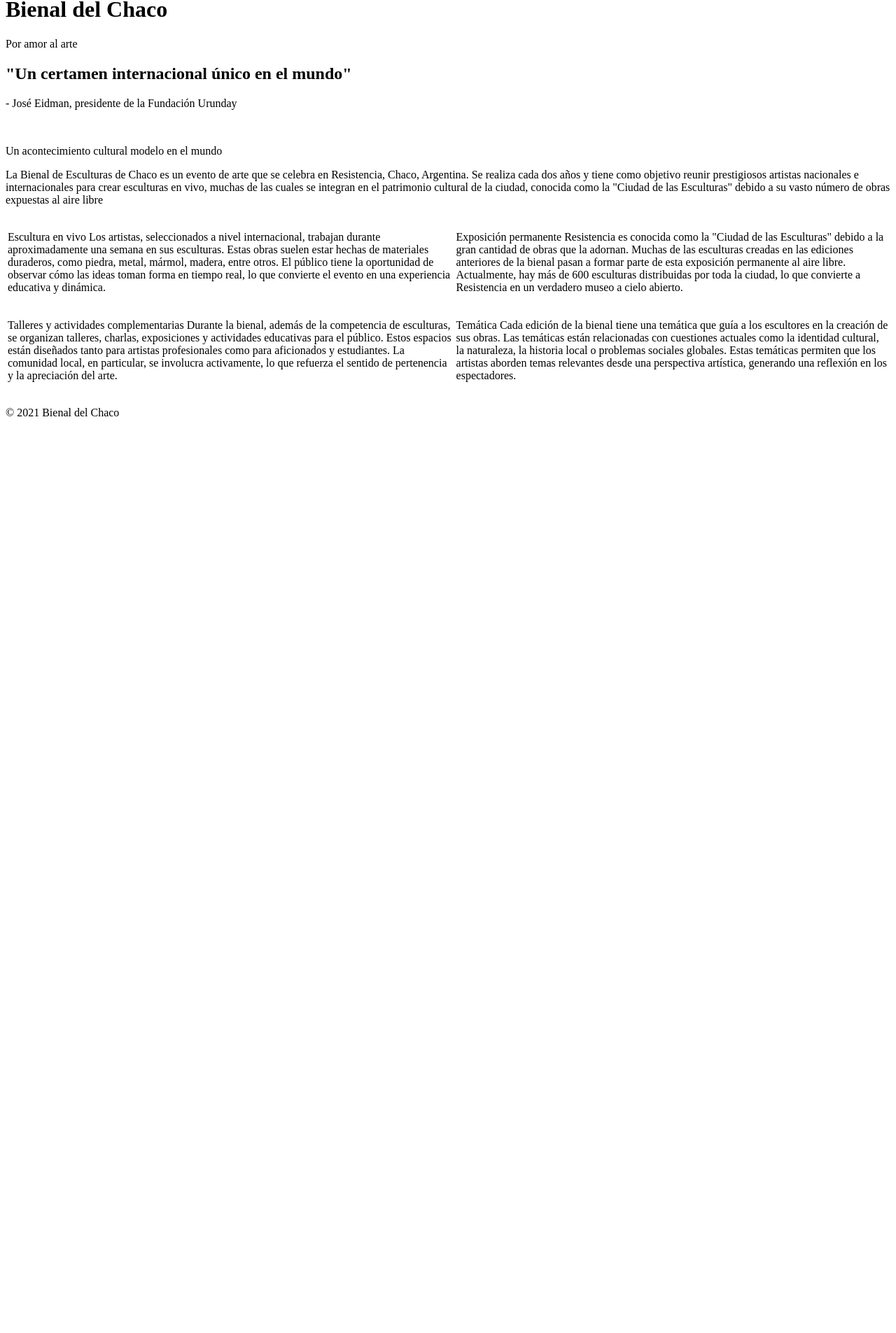
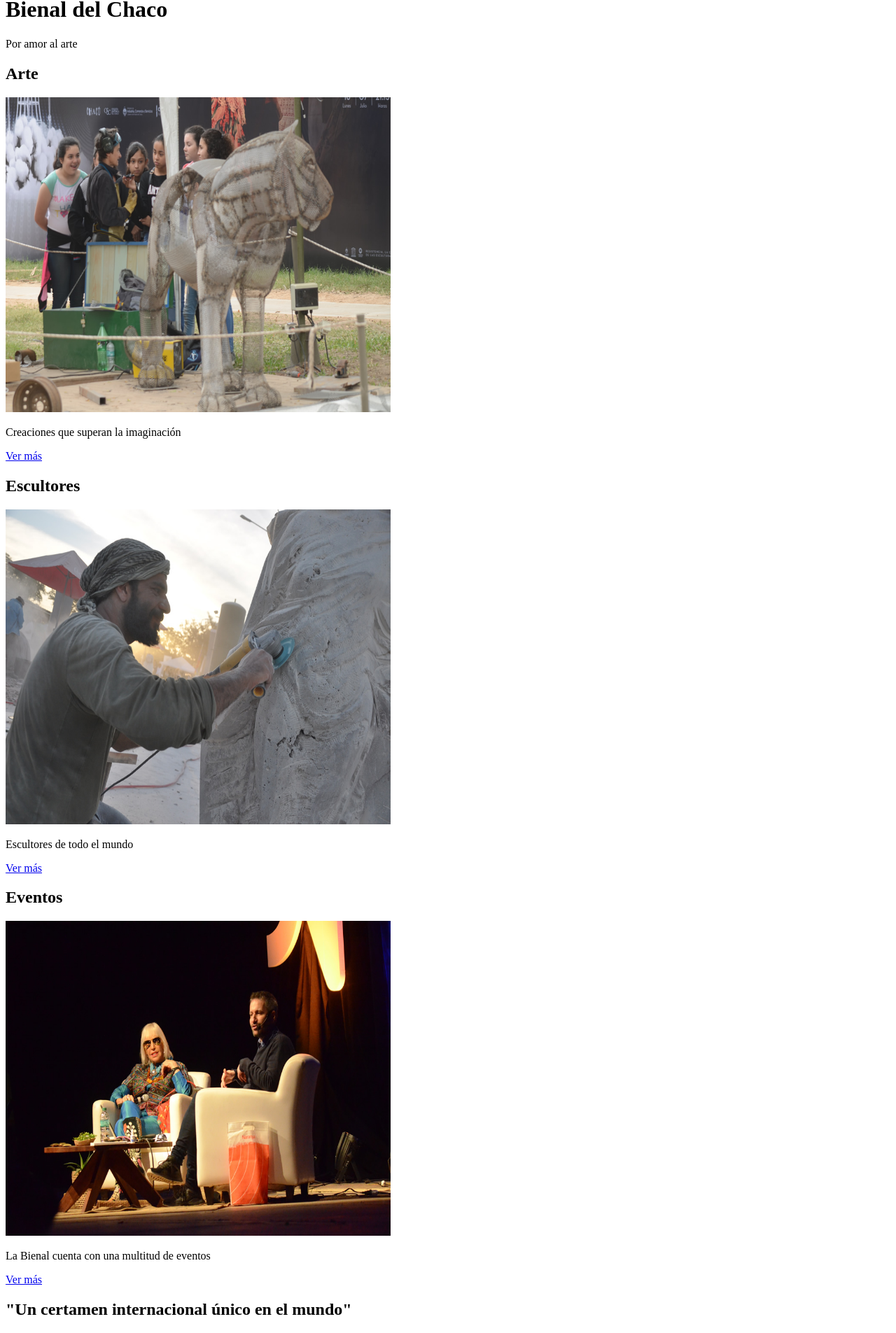
Before and after one commit to FRRe-DS/2024-01-TPI, a Next.js app: page / in a window 1280 px wide. Shown: the part 88-1993 px from the top of the page at 70% size. Before the commit the page ends 800 px from the top, so only its background shows below. Built offline with nearby package versions, Linux system fonts and the light colour scheme.

Commit message:
Prototipo de Navegacion con Imagenes ilustrativas

```diff
--- a/src/app/layout.jsx
+++ b/src/app/layout.jsx
@@ -1,6 +1,6 @@
 import localFont from "next/font/local";
 import "./ui/globals.css";
-import Image from 'next/image';
+import Image from "next/image";
 import Logo from "/public/BienalLogo.png";
 
 const geistSans = localFont({
@@ -19,21 +19,33 @@ export const metadata = {
   description: "Generated by create next app",
 };
 
-export default function RootLayout({ children }){
+function RootHeader() {
   return (
-        <html lang="en">
-            <body>
     <header>
-                <Image src={Logo} alt = "Bienal Logo" />
+      <Image src={Logo} alt="Bienal Logo" />
       <div>
         <h1>Bienal del Chaco</h1>
         <p>Por amor al arte</p>
       </div>
     </header>
-              {children}
+  );
+}
+
+function RootFooter() {
+  return (
     <footer>
       <p>© 2021 Bienal del Chaco</p>
     </footer>
+  );
+}
+
+export default function RootLayout({ children }) {
+  return (
+    <html lang="en">
+      <body>
+        <RootHeader />
+        {children}
+        <RootFooter />
       </body>
     </html>
   );
--- a/src/app/page.jsx
+++ b/src/app/page.jsx
@@ -1,84 +1,78 @@
-export default function Home(){
+import ImageBar from "./ui/imageBar";
+
+export default function Home() {
   return (
     <>
       <main>
         <section>
+          <ImageBar />
+        </section>
+        <section>
           <h1>"Un certamen internacional único en el mundo"</h1>
           <p>- José Eidman, presidente de la Fundación Urunday</p>
-                    <img />
         </section>
 
         <div>
           <p> Un acontecimiento cultural modelo en el mundo </p>
 
           <p>
-                        La Bienal de Esculturas de Chaco es un evento de arte que se celebra en Resistencia, Chaco, Argentina.
-                        Se realiza cada dos años y tiene como objetivo reunir prestigiosos artistas nacionales e internacionales
-                        para crear esculturas en vivo, muchas de las cuales se integran en el patrimonio cultural de la ciudad,
-                        conocida como la "Ciudad de las Esculturas" debido a su vasto número de obras expuestas al aire libre
+            La Bienal de Esculturas de Chaco es un evento de arte que se celebra
+            en Resistencia, Chaco, Argentina. Se realiza cada dos años y tiene
+            como objetivo reunir prestigiosos artistas nacionales e
+            internacionales para crear esculturas en vivo, muchas de las cuales
+            se integran en el patrimonio cultural de la ciudad, conocida como la
+            "Ciudad de las Esculturas" debido a su vasto número de obras
+            expuestas al aire libre
           </p>
           <table>
             <tbody>
-                    <tr id='row-1'>
-                        <td id='colum-1.1'>
+              <tr id="row-1">
+                <td id="colum-1.1">
                   <p>
-                                Escultura en vivo
-
-                                Los artistas, seleccionados a nivel internacional,
-                                trabajan durante aproximadamente una semana
-                                en sus esculturas. Estas obras suelen estar
-                                hechas de materiales duraderos, como piedra,
-                                metal, mármol, madera, entre otros. El público
-                                tiene la oportunidad de observar cómo las ideas
-                                toman forma en tiempo real, lo que convierte el
-                                evento en una experiencia educativa y dinámica.
+                    Escultura en vivo Los artistas, seleccionados a nivel
+                    internacional, trabajan durante aproximadamente una semana
+                    en sus esculturas. Estas obras suelen estar hechas de
+                    materiales duraderos, como piedra, metal, mármol, madera,
+                    entre otros. El público tiene la oportunidad de observar
+                    cómo las ideas toman forma en tiempo real, lo que convierte
+                    el evento en una experiencia educativa y dinámica.
                   </p>
                 </td>
-                        <td id='colum-1.2'>
+                <td id="colum-1.2">
                   <p>
-                                Exposición permanente
-
-                                Resistencia es conocida como la "Ciudad de las
-                                Esculturas" debido a la gran cantidad de obras
-                                que la adornan. Muchas de las esculturas
-                                creadas en las ediciones anteriores de la bienal
-                                pasan a formar parte de esta exposición
-                                permanente al aire libre. Actualmente, hay más
-                                de 600 esculturas distribuidas por toda la
-                                ciudad, lo que convierte a Resistencia en un
-                                verdadero museo a cielo abierto.
+                    Exposición permanente Resistencia es conocida como la
+                    "Ciudad de las Esculturas" debido a la gran cantidad de
+                    obras que la adornan. Muchas de las esculturas creadas en
+                    las ediciones anteriores de la bienal pasan a formar parte
+                    de esta exposición permanente al aire libre. Actualmente,
+                    hay más de 600 esculturas distribuidas por toda la ciudad,
+                    lo que convierte a Resistencia en un verdadero museo a cielo
+                    abierto.
                   </p>
                 </td>
               </tr>
-                    <tr id='row-2'>
-                        <td id='column-2.1'>
+              <tr id="row-2">
+                <td id="column-2.1">
                   <p>
-                                Talleres y actividades complementarias
-
-                                Durante la bienal, además de la competencia de
-                                esculturas, se organizan talleres, charlas,
-                                exposiciones y actividades educativas para el
-                                público. Estos espacios están diseñados tanto
-                                para artistas profesionales como para
-                                aficionados y estudiantes. La comunidad local,
-                                en particular, se involucra activamente, lo que
-                                refuerza el sentido de pertenencia y la
-                                apreciación del arte.
+                    Talleres y actividades complementarias Durante la bienal,
+                    además de la competencia de esculturas, se organizan
+                    talleres, charlas, exposiciones y actividades educativas
+                    para el público. Estos espacios están diseñados tanto para
+                    artistas profesionales como para aficionados y estudiantes.
+                    La comunidad local, en particular, se involucra activamente,
+                    lo que refuerza el sentido de pertenencia y la apreciación
+                    del arte.
                   </p>
                 </td>
-                        <td id='column-2.2'>
+                <td id="column-2.2">
                   <p>
-                                Temática
-
-                                Cada edición de la bienal tiene una temática
-                                que guía a los escultores en la creación de sus
-                                obras. Las temáticas están relacionadas con
-                                cuestiones actuales como la identidad cultural,
-                                la naturaleza, la historia local o problemas
-                                sociales globales.  Estas temáticas permiten
-                                que los artistas aborden temas relevantes
-                                desde una perspectiva artística, generando una
-                                reflexión en los espectadores.
+                    Temática Cada edición de la bienal tiene una temática que
+                    guía a los escultores en la creación de sus obras. Las
+                    temáticas están relacionadas con cuestiones actuales como la
+                    identidad cultural, la naturaleza, la historia local o
+                    problemas sociales globales. Estas temáticas permiten que
+                    los artistas aborden temas relevantes desde una perspectiva
+                    artística, generando una reflexión en los espectadores.
                   </p>
                 </td>
               </tr>
@@ -87,5 +81,5 @@ export default function Home(){
         </div>
       </main>
     </>
-    )
+  );
 }
--- /dev/null
+++ b/src/app/ui/imageArt.jsx
@@ -0,0 +1,6 @@
+import Image from "next/image";
+import arte from "/public/Art.jpg";
+
+export default function ImageArt() {
+  return <Image src={arte} alt="Arte" width={550} height={450} />;
+}
--- /dev/null
+++ b/src/app/ui/imageBar.jsx
@@ -0,0 +1,29 @@
+import ImageArt from "./imageArt";
+import ImageEscult from "./imageEscult";
+import ImageEvent from "./imageEvent";
+import Link from "next/link";
+
+export default function ImageBar() {
+  return (
+    <>
+      <div>
+        <h2>Arte</h2>
+        <ImageArt />
+        <p>Creaciones que superan la imaginación</p>
+        <Link href="/art">Ver más </Link>
+      </div>
+      <div>
+        <h2>Escultores</h2>
+        <ImageEscult />
+        <p>Escultores de todo el mundo</p>
+        <Link href="/escult">Ver más </Link>
+      </div>
+      <div>
+        <h2>Eventos</h2>
+        <ImageEvent />
+        <p>La Bienal cuenta con una multitud de eventos</p>
+        <Link href="/event">Ver más </Link>
+      </div>
+    </>
+  );
+}
--- /dev/null
+++ b/src/app/ui/imageEscult.jsx
@@ -0,0 +1,6 @@
+import Image from "next/image";
+import escult from "/public/Escultor.jpg";
+
+export default function ImageEscult() {
+  return <Image src={escult} alt="escultor" width={550} height={450} />;
+}
--- /dev/null
+++ b/src/app/ui/imageEvent.jsx
@@ -0,0 +1,6 @@
+import Image from "next/image";
+import evento from "/public/Event.jpg";
+
+export default function ImageEvent() {
+  return <Image src={evento} alt="Evento" width={550} height={450} />;
+}
```
Lines whose indentation alone changed are shown as unchanged.
